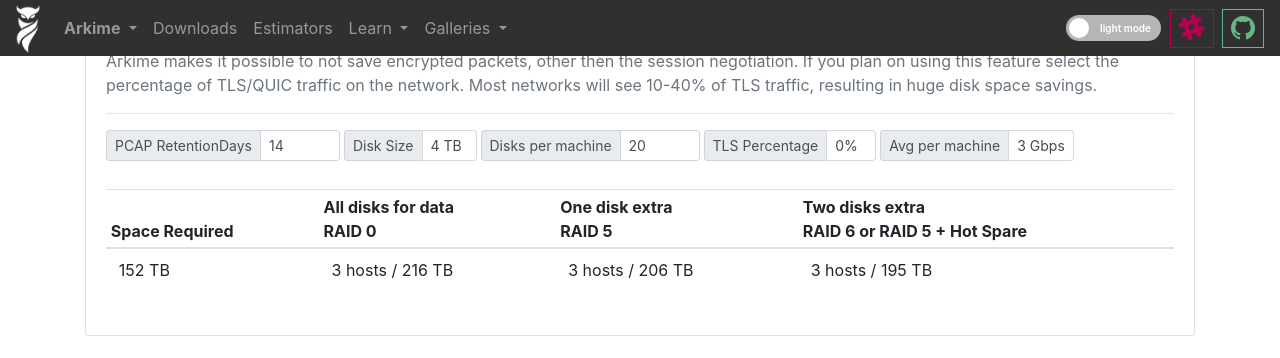
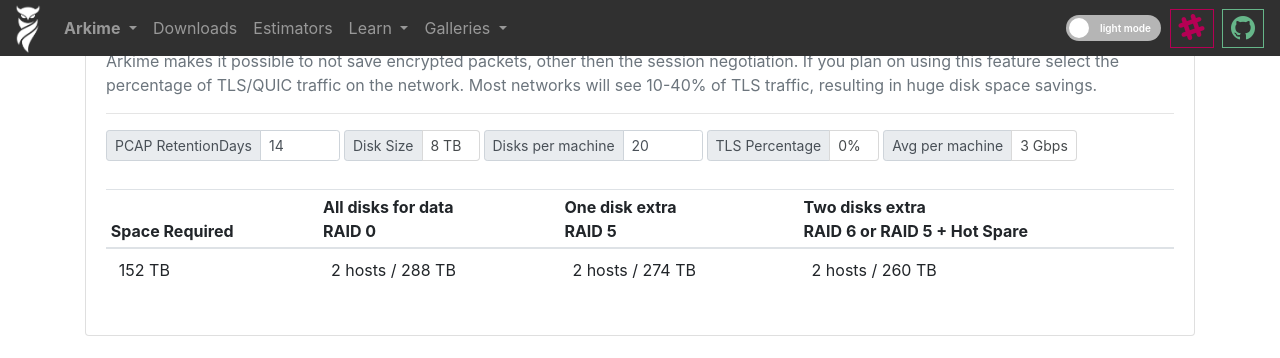
Before and after one commit to arkime/arkimeweb, a Jekyll site: the page built from estimators.html, in a window 1280 px wide and 900 px high, scrolled down 315 px. Shown: the top 358 px of the window. Built offline with Jekyll 4.4.1, drawn with Linux system fonts in a browser that asks for light colours; some of the changed lines change nothing that is shown.

Commit message:
added 16/18 changed default to 8

```diff
--- a/estimators.html
+++ b/estimators.html
@@ -132,13 +132,15 @@
                   <option value=1000>1 TB</option>
                   <option value=2000>2 TB</option>
                   <option value=3000>3 TB</option>
-                  <option value=4000 selected>4 TB</option>
+                  <option value=4000>4 TB</option>
                   <option value=6000>6 TB</option>
-                  <option value=8000>8 TB</option>
+                  <option value=8000 selected>8 TB</option>
                   <option value=10000>10 TB</option>
                   <option value=12000>12 TB</option>
                   <option value=14000>14 TB</option>
                   <option value=16000>16 TB</option>
+                  <option value=18000>18 TB</option>
+                  <option value=20000>20 TB</option>
                 </select>
               </div>
               <label for="captureNumDisksInput" class="sr-only">
```
